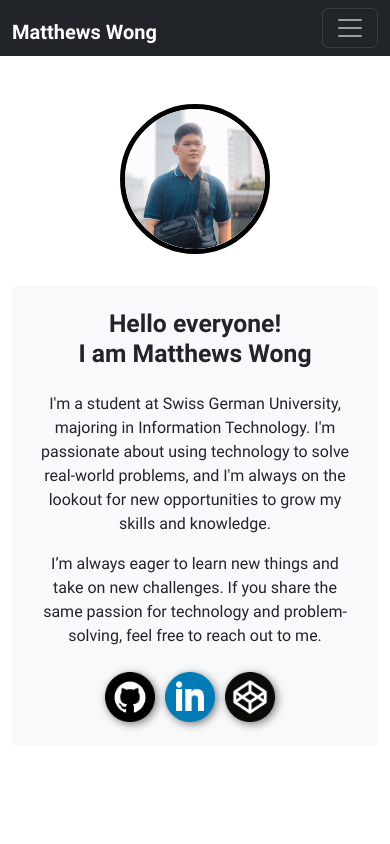
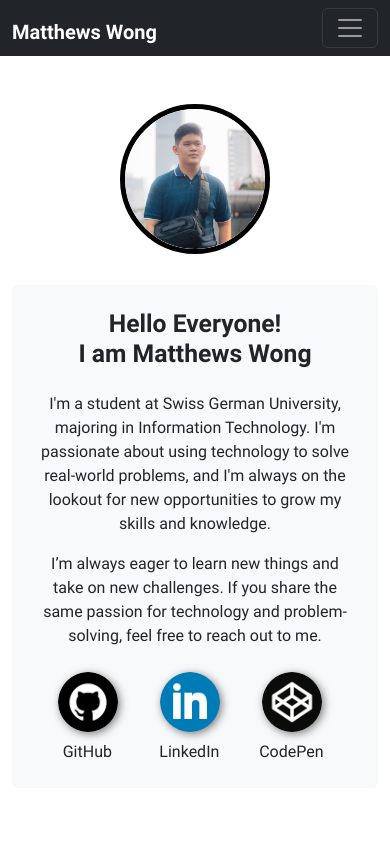
Before and after one commit to MatthewsWongOfficial/portofolio, a React (Create React App) app: page / in a window 390 px wide. Shown: the top 844 px of the page. Built offline with nearby package versions, Linux system fonts and the light colour scheme.

Commit message:
Fixing the responsiveness

```diff
--- a/src/App.css
+++ b/src/App.css
@@ -1,10 +1,14 @@
 /* src/App.css */
+
+/* Font */
 @font-face {
   font-family: 'Roboto-Bold';
   src: url('./fonts/Roboto-Bold.ttf') format('truetype');
   font-weight: bold;
   font-style: normal;
 }
+
+/* Body */
 body {
   margin: 0;
   font-family: 'Roboto', sans-serif;
@@ -12,6 +16,17 @@ body {
   -moz-osx-font-smoothing: grayscale;
 }
 
+/* Animation */
+.header,
+.landing-page,
+.education,
+.skills,
+.certifications,
+.back-to-top {
+  animation: fadeIn 1s ease-in-out;
+}
+
+/* Back-to-Top Button */
 .back-to-top {
   position: fixed;
   bottom: 25px;
@@ -23,7 +38,7 @@ body {
   display: block;
 }
 
-/* Additional Bootstrap styles */
+/* Bootstrap Styles Override */
 .btn-dark {
   background-color: #000 !important;
   color: #fff;
@@ -33,12 +48,7 @@ body {
   background-color: #333 !important;
 }
 
-/* src/App.css */
-/* ... your existing styles ... */
-
-/* src/App.css */
-/* ... your existing styles ... */
-
+/* Profile Picture Styles */
 .profile-picture-container {
   display: inline-block;
   border: 5px solid #000; /* Black border */
@@ -54,6 +64,7 @@ body {
   object-fit: cover; /* Maintain aspect ratio */
 }
 
+/* Responsive Styles for Profile Picture */
 @media (min-width: 768px) {
   .profile-picture-container {
     width: 400px; /* Adjust the size for desktop (three times bigger) */
@@ -61,7 +72,7 @@ body {
   }
 }
 
-/* App.css */
+/* Animation Keyframes */
 .fade-in {
   animation: fadeIn 1s ease-in-out;
 }
--- a/src/App.js
+++ b/src/App.js
@@ -1,5 +1,5 @@
-// src/App.js
 import React from 'react';
+import { useSpring, animated } from 'react-spring';
 import Header from './components/Header';
 import LandingPage from './components/LandingPage';
 import Education from './components/Education';
@@ -9,8 +9,14 @@ import BackToTopButton from './components/BackToTopButton';
 import './App.css';
 
 const App = () => {
+  const fadeProps = useSpring({
+    opacity: 1,
+    from: { opacity: 0 },
+    config: { duration: 1000 }, // Adjust the duration as needed
+  });
+
   return (
-    <div>
+    <animated.div style={fadeProps} className="app-container">
       <Header />
       <LandingPage />
       <Education />
@@ -18,7 +24,7 @@ const App = () => {
       <Certifications />
       {/* Add more components for other sections */}
       <BackToTopButton />
-    </div>
+    </animated.div>
   );
 };
 
--- a/src/components/LandingPage.css
+++ b/src/components/LandingPage.css
@@ -1,4 +1,3 @@
-/* src/components/LandingPage.css */
 .bold-typewriter {
   font-family: 'Roboto-Bold', sans-serif;
   font-weight: bold;
@@ -8,6 +7,7 @@
 .profile-picture-container {
   opacity: 0;
   transition: opacity 1s ease-in-out;
+  max-width: 100%; /* Set maximum width to 100% of the container */
 }
 
 .profile-picture-container.visible {
@@ -19,13 +19,30 @@
 }
 
 .logo-button {
-    width: 50px; /* Adjust the width as needed */
-    height: 50px; /* Adjust the height as needed */
-    margin-right: 10px; /* Adjust spacing between logos */
-    filter: drop-shadow(2px 2px 4px rgba(0, 0, 0, 0.5)); /* Adjust shadow properties */
+  width: 60px; /* Set an initial width */
+  height: 60px; /* Set an initial height */
+  margin-right: 10px;
+  filter: drop-shadow(2px 2px 4px rgba(0, 0, 0, 0.5));
+  border-radius: 50%; /* Ensure the profile picture remains a circle */
+  overflow: hidden; /* Ensure the overflow doesn't affect the circle shape */
+  transition: width 0.5s ease-in-out, height 0.5s ease-in-out; /* Add smooth transition */
 }
 
 /* Optional: Style the link to remove default text underline */
 .logo-link {
   text-decoration: none;
 }
+
+/* Media query for adjusting size at 110% width */
+@media screen and (min-width: 110%) {
+  .logo-button {
+    width: 55px; /* Adjust the width as needed */
+    height: 55px; /* Adjust the height as needed */
+  }
+}
+
+/* Hover animation */
+.logo-button:hover {
+  width: 70px; /* Adjust the width on hover */
+  height: 70px; /* Adjust the height on hover */
+}
--- a/src/components/LandingPage.js
+++ b/src/components/LandingPage.js
@@ -39,7 +39,7 @@ const LandingPage = () => {
         <Col md={8}>
           <div className="greetings-container bg-light rounded p-4">
             <h2 className="mb-4">
-              Hello everyone!{' '}
+              Hello Everyone!{' '}
               <br className="d-md-none" /> {/* Line break for mobile */}
               I am{' '}
               <Typewriter text="Matthews Wong" delay={100} />
@@ -51,18 +51,35 @@ const LandingPage = () => {
               I’m always eager to learn new things and take on new challenges. If you share the same passion for technology and problem-solving, feel free to reach out to me.
             </p>
 
-           {/* Action buttons with logos */}
-<div className="action-buttons mt-4">
+{/* Action buttons with logos and names */}
+<div className="action-buttons mt-4 d-flex justify-content-center">
+  <div className="logo-container text-center mx-3">
     <a href="https://github.com/MatthewsWongOfficial" target="_blank" rel="noopener noreferrer">
-    <img src={githubLogo} alt="GitHub" className="logo-button" />
+      <img src={githubLogo} alt="GitHub" className="logo-button mb-2" />
     </a>
+    <div className="caption" style={{ marginLeft: '-3mm' }}>GitHub</div>
+  </div>
+  <div className="logo-container text-center mx-3">
     <a href="https://www.linkedin.com/in/matthewswong/" target="_blank" rel="noopener noreferrer">
-    <img src={linkedinLogo} alt="LinkedIn" className="logo-button" />
+      <img src={linkedinLogo} alt="LinkedIn" className="logo-button mb-2" />
     </a>
+    <div className="caption" style={{ marginLeft: '-3mm' }}>LinkedIn</div>
+  </div>
+  <div className="logo-container text-center mx-3">
     <a href="https://codepen.io/Matthews-Wong" target="_blank" rel="noopener noreferrer">
-    <img src={codepenLogo} alt="CodePen" className="logo-button" />
+      <img src={codepenLogo} alt="CodePen" className="logo-button mb-2" />
     </a>
+    <div className="caption" style={{ marginLeft: '-3mm' }}>CodePen</div>
   </div>
+</div>
+
+
+
+
+
+
+
+
           </div>
         </Col>
       </Row>
```
Also changed, not shown: src/components/Education.css (added, +28 -0 lines), src/assets/email-logo.png (added). Lines whose indentation alone changed are shown as unchanged.
